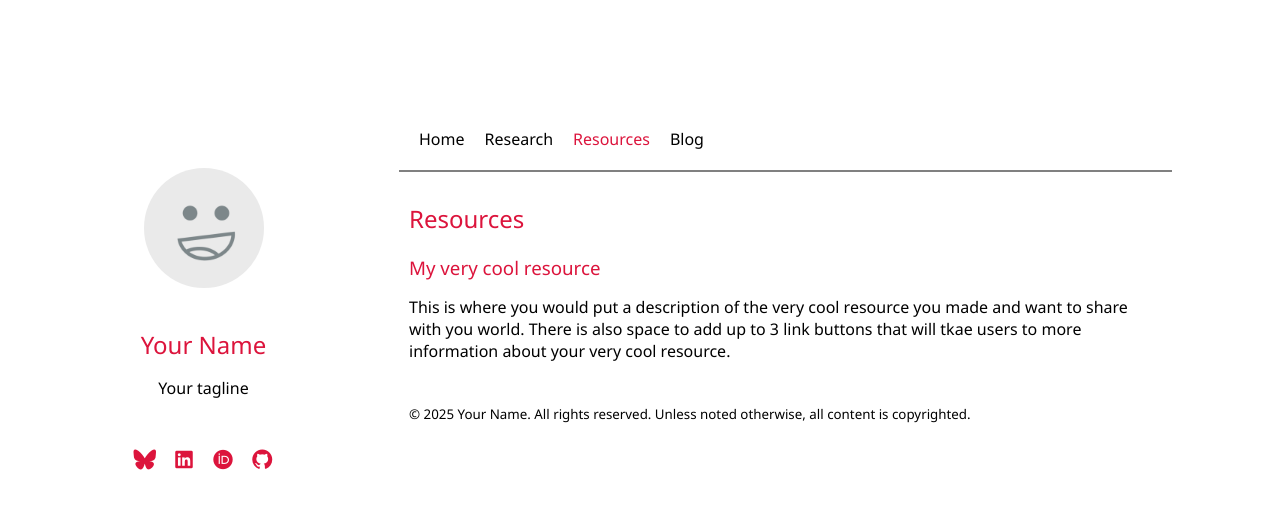
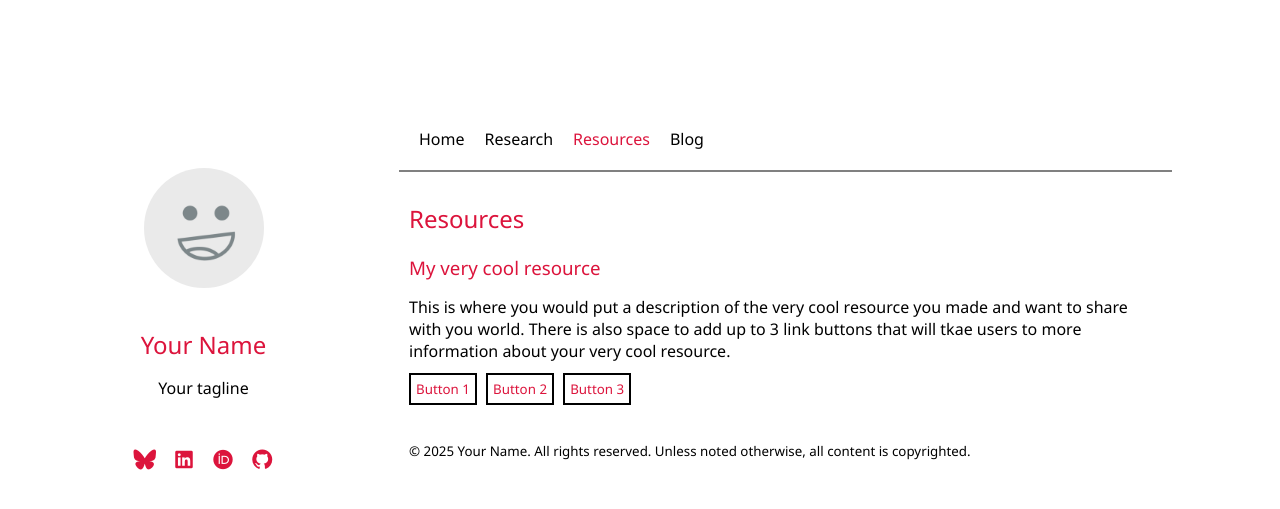
Before and after one commit to emma-wilson/minimal-blog, a Jekyll site: the page built from resources.md, in a window 1280 px wide. Shown: the top 509 px of the page. Built offline with Jekyll 4.4.1, drawn with Linux system fonts in a browser that asks for light colours; nearby versions of some CDN libraries.

```diff
--- a/_config.yml
+++ b/_config.yml
@@ -4,10 +4,10 @@ title: Your Name
 tagline: Your tagline
 profileAltText: Placeholder profile image
 
-bluesky:
-linkedin:
-orcid:
-github:
+bluesky: "#"
+linkedin: "#"
+orcid: "#"
+github: "#"
 
 exclude:
   - Gemfile
--- a/_data/resources.yml
+++ b/_data/resources.yml
@@ -1,8 +1,8 @@
 - title: My very cool resource
   description: This is where you would put a description of the very cool resource you made and want to share with you world. There is also space to add up to 3 link buttons that will tkae users to more information about your very cool resource.
   button1Text: Button 1
-  button1Link:
+  button1Link: "#"
   button2Text: Button 2
-  button2Link:
+  button2Link: "#"
   button3Text: Button 3
-  button3Link:
+  button3Link: "#"
```
Also changed, not shown: _data/publications.yml (+6 -6 lines), 2 other files.
